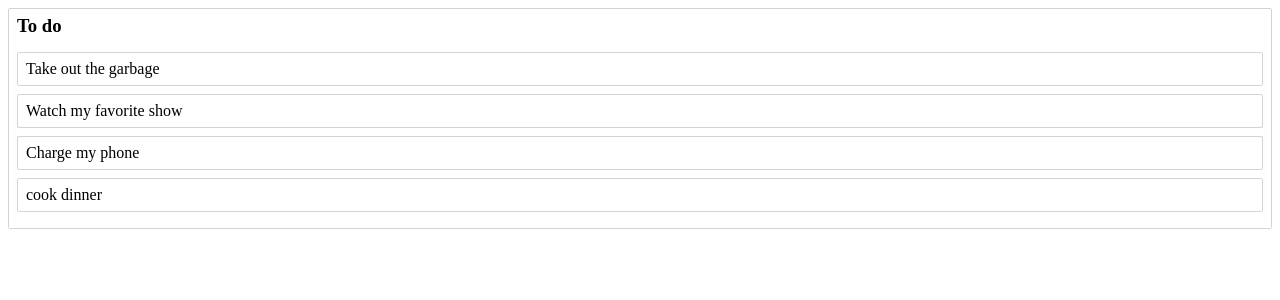
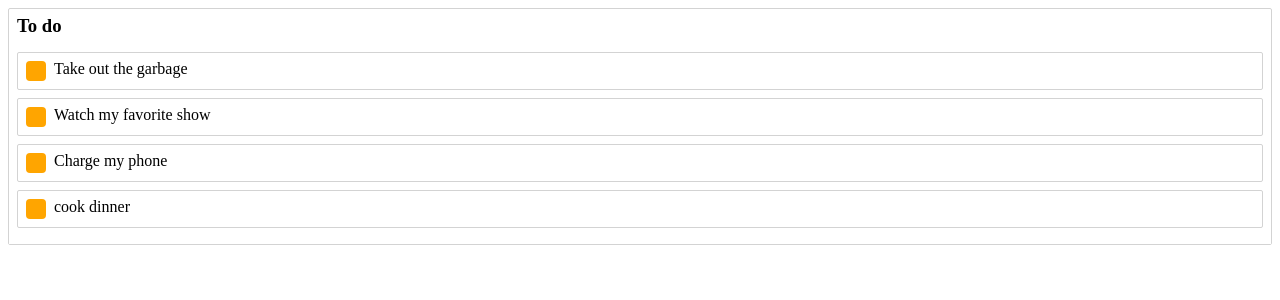
Before and after one commit to lbskinner/react-typescript-task-list, a React (Create React App) app: page / in a window 1280 px wide. Shown: the top 300 px of the page. Built offline with nearby package versions, Linux system fonts and the light colour scheme.

Commit message:
created custom handle component for dragging

```diff
--- a/src/App.tsx
+++ b/src/App.tsx
@@ -7,9 +7,28 @@
 class App extends React.Component {
   state = initialData;
 
+  // onDragStart = () => {
+  //   document.body.style.color = "orange";
+  //   document.body.style.transition = "background-color 0.2s ease";
+  // };
+
+  // onDragUpdate = (update: any) => {
+  //   const { destination } = update;
+  //   // create variable called opacity to store the percentage of the current index based on all tasks in system
+  //   const opacity = destination
+  //     ? destination.index / Object.keys(this.state.tasks).length
+  //     : 0;
+  //   console.log(opacity);
+
+  //   // use the variable to set the background color
+  //   document.body.style.backgroundColor = `rgba(153, 141, 217, ${opacity})`;
+  // };
+
   onDragEnd = (result: any) => {
     console.log(result);
-    // TODO: reorder our column
+    document.body.style.color = "inherit";
+    document.body.style.backgroundColor = "inherit";
+
     const { destination, source, draggableId } = result;
 
     if (!destination) return;
--- a/src/components/Task/Task.styles.ts
+++ b/src/components/Task/Task.styles.ts
@@ -10,4 +10,14 @@
   padding: 8px;
   margin-bottom: 8px;
   background-color: ${(props) => (props.isDragging ? "lightgreen" : "white")};
+
+  display: flex;
 `;
+
+export const Handle = styled.div`
+  width: 20px;
+  height: 20px;
+  background-color: orange;
+  border-radius: 4px;
+  margin-right: 8px;
+`;
--- a/src/components/Task/Task.tsx
+++ b/src/components/Task/Task.tsx
@@ -1,5 +1,5 @@
 import React from "react";
-import { Container } from "./Task.styles";
+import { Container, Handle } from "./Task.styles";
 import { Draggable } from "react-beautiful-dnd";
 
 type TaskProps = {
@@ -14,10 +14,13 @@
         {(provided, snapshot) => (
           <Container
             {...provided.draggableProps}
-            {...provided.dragHandleProps}
+            // leave the dragHandleProps here allows users to drag anywhere on the task
+            // {...provided.dragHandleProps}
             ref={provided.innerRef}
             isDragging={snapshot.isDragging}
           >
+            {/* created separate handle component allows users to only able to drag on the component */}
+            <Handle {...provided.dragHandleProps} />
             {this.props.task.content}
           </Container>
         )}
```
